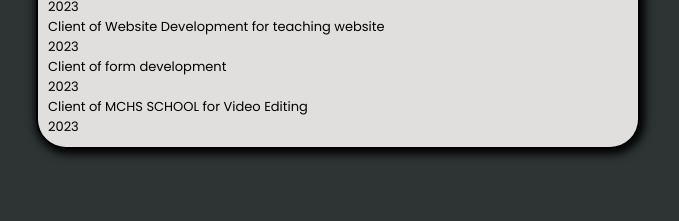
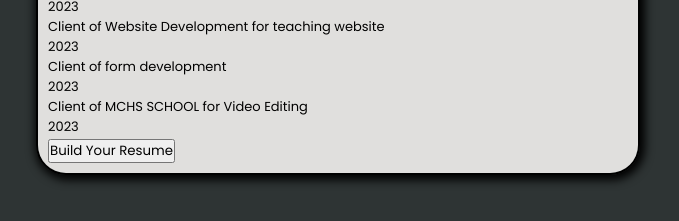
Before and after one commit to bashartech/Resume, a plain HTML site: page index.html in a window 1280 px wide. Shown: the part 487-708 px from the top of the page, without its empty margins (302-981 px from the left). Drawn offline with Linux system fonts and the light colour scheme; a web font is replaced by a local one.

Commit message:
Update index.html

```diff
--- a/index.html
+++ b/index.html
@@ -61,6 +61,9 @@
             <p>2023</p>
           </li>
         </ul></div>
+        <a class="link" href="https://dynamic-resume-builder-henna.vercel.app/">
+          <div class="btn"><button>  Build Your Resume</button></div>
+        </a>
       </div>
     </div>
 </div>
```
